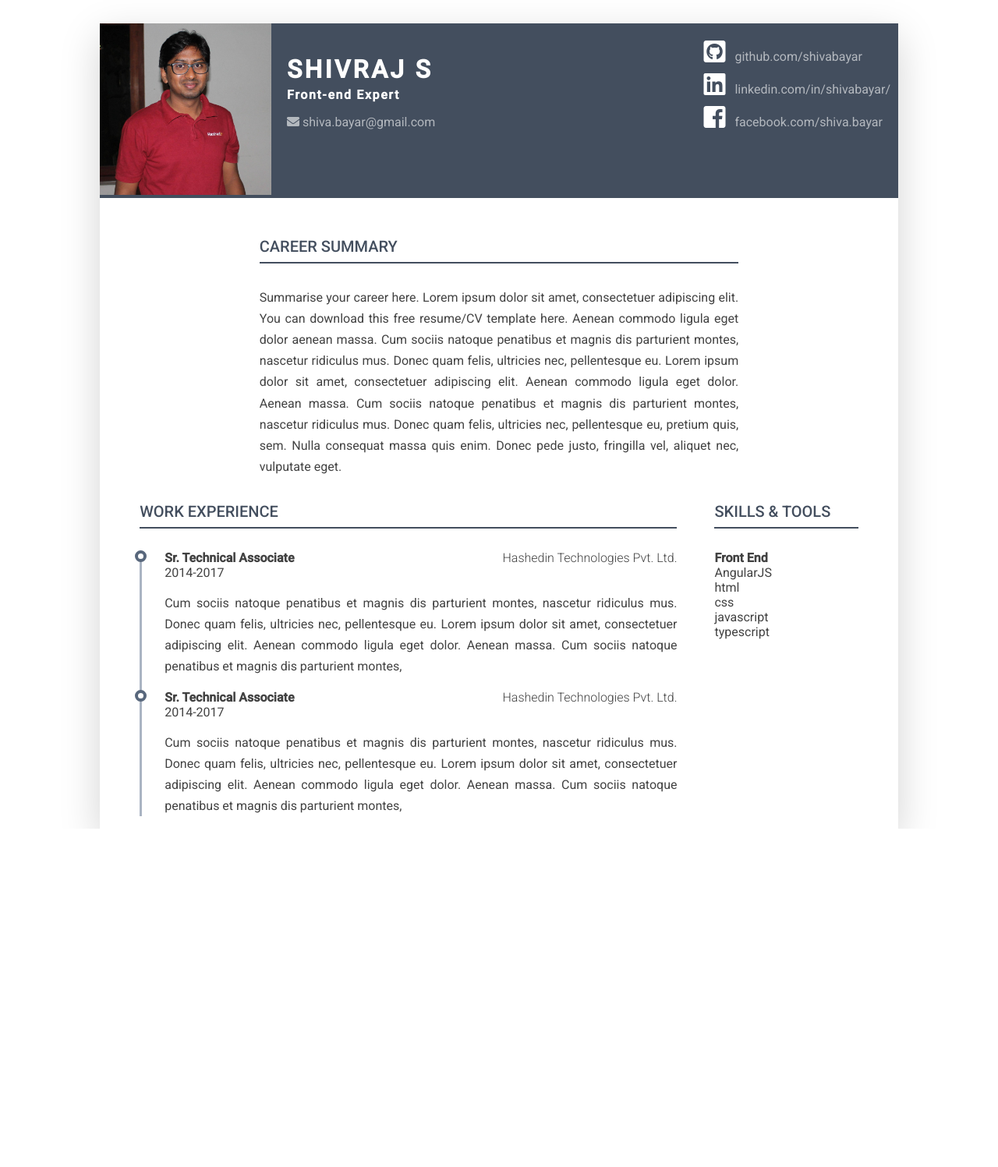
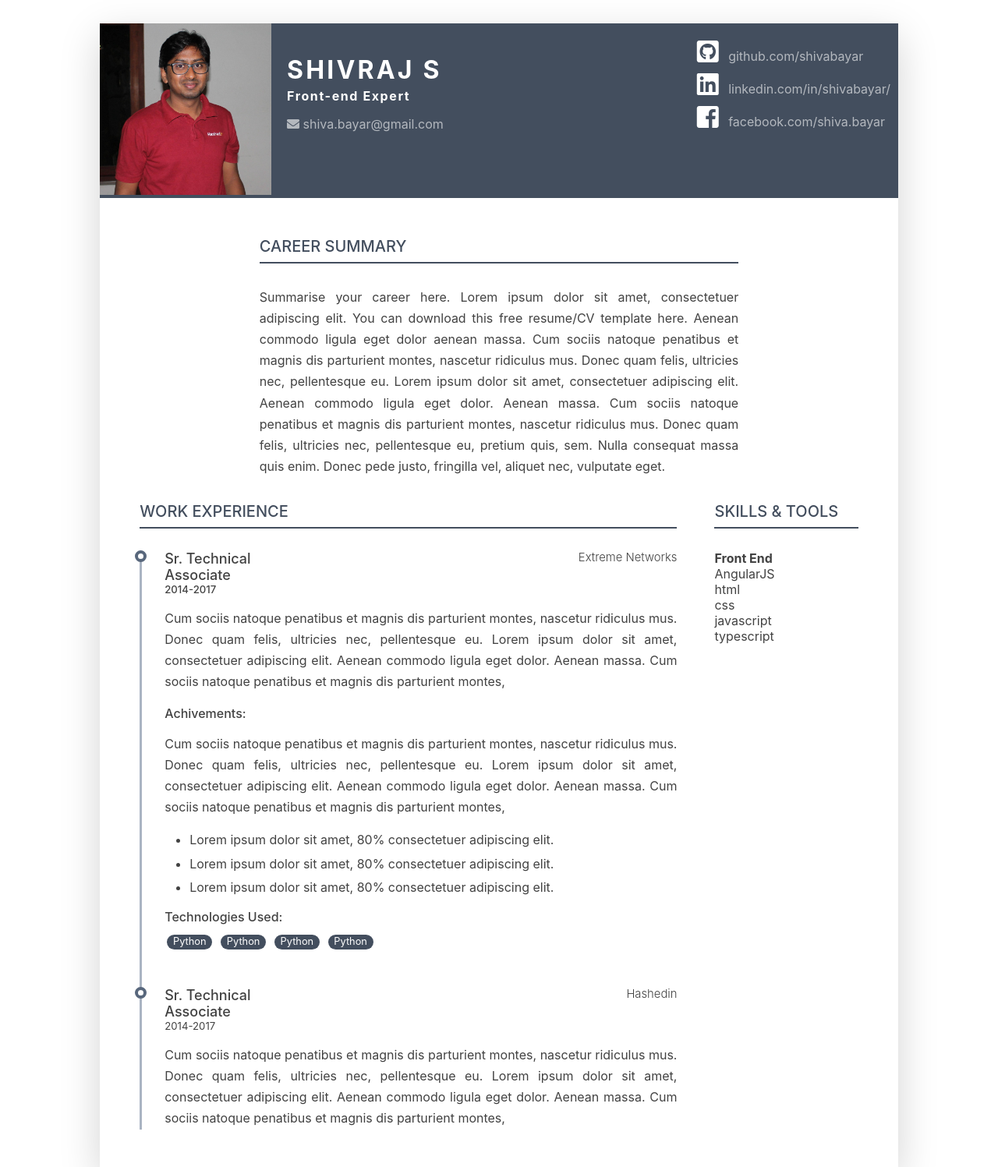
Before and after one commit to shivabayar/portfolio, a PHP site: page / in a window 1280 px wide. Shown: the whole page at 78% size. Before the commit the page ends 1063 px from the top, so only its background shows below. Run offline with PHP 8.4, Linux system fonts and the light colour scheme.

Commit message:
Article styling done

```diff
--- a/css/main.css
+++ b/css/main.css
@@ -6,7 +6,7 @@ body, html {
   }
 
 body {
-    font-family: Roboto;
+    font-family: -apple-system,BlinkMacSystemFont,"Segoe UI",Roboto,Oxygen-Sans,Ubuntu,Cantarell,"Helvetica Neue",sans-serif;
     font-size: 16px;
     color: #424242;
 }
@@ -29,6 +29,7 @@ p {
     text-align: justify;
     font: 1em;
     line-height: 1.7em;
+    font-weight: 400;
 }
 .resume {
     width: 80%;
@@ -160,14 +161,19 @@ h3 {
     display: block;
 }
 
-.resume-position {
-    font-weight: 600;
+.heavy-weight-font {
+    font-weight: 500;
+    font-size: 1.125em;
+}
+
+.medium-weight-font {
+    font-weight: 500;
     font-size: 1em;
 }
 
-.company-name {
+.light-weight-font {
     font-weight: 300;
-    font-size: 1em;
+    font-size: 0.925em;
 }
 
 #resume_timeline {
@@ -185,7 +191,7 @@ h3 {
 }
 
 .job-details {
-    /* padding-left: 2em; */
+    margin-bottom: 3em;
 }
 
 .job-details::before {
@@ -198,3 +204,46 @@ h3 {
     background: white;
     border-radius: 50%;
 }
+
+.badge {
+    display: inline-block;
+    padding: 0.25em 0.4em;
+    font-size: 0.8em;
+    font-weight: 400;
+    line-height: 1;
+    text-align: center;
+    white-space: nowrap;
+    vertical-align: baseline;
+    color: #fff;
+    background-color: #434E5E;
+    padding-right: 0.6em;
+    padding-left: 0.6em;
+    border-radius: 10rem;
+}
+
+.experience-year {
+    font-size: 0.825em !important;
+}
+
+.project-items-list {
+    list-style: disc;
+    margin-left: 2em;
+    margin-bottom: 1em;
+}
+
+.project-items-list > li {
+    margin-top: 0.4em;
+    margin-bottom: 0.4em;
+    line-height: 1.5em;
+}
+
+.badges-list {
+    margin-top: 0.6em;
+    margin-bottom: 1em;
+}
+
+.badges-list > li {
+    display: inline;
+    margin-left: 0.2em;
+    margin-right: 0.2em;
+}
--- a/css/responsive.css
+++ b/css/responsive.css
@@ -21,16 +21,12 @@
     .resume-position {
         order: 0;
         width: 30%;
-        font-weight: 600;
-        font-size: 1em;
     }
 
     .company-name {
         order: 1;
         width: 70%;
         text-align: right;
-        font-weight: 300;
-        font-size: 1em;
     }
 
     .experience-year {
@@ -39,7 +35,6 @@
     }
 
     #work_experience > section {
-        /* padding-left: 1em; */
     }
 }
 
@@ -194,20 +189,20 @@
     .resume-position {
         order: 0;
         width: 100%;
-        font-weight: 600;
-        font-size: 1em;
     }
 
     .company-name {
         order: 1;
         width: 100%;
         text-align: right;
-        font-weight: 300;
-        font-size: 1em;
     }
 
     .experience-year {
         order: 2;
         width: 100%;
     }
+
+    .company-name {
+        padding-top: 1em;
+    }
 }
--- a/index.html
+++ b/index.html
@@ -9,6 +9,7 @@
         <link rel="stylesheet" type="text/css" href="css/fonts/fontawesome/css/all.css">
         <link rel="stylesheet" type="text/css" href="css/main.css">
         <link rel="stylesheet" type="text/css" href="css/responsive.css">
+        <!-- <link rel="stylesheet" href="https://cdnjs.cloudflare.com/ajax/libs/materialize/1.0.0/css/materialize.min.css"> -->
     </head>
 
     <body>
@@ -116,31 +117,49 @@
                             <div id="resume_timeline">
                                 <article class="job-details">
                                     <div class="position-details">
-                                        <h3 class="resume-position">
+                                        <h3 class="heavy-weight-font resume-position">
                                             Sr. Technical Associate
                                         </h3>
-                                        <div class="company-name">
-                                            Hashedin Technologies Pvt. Ltd.
+                                        <div class="light-weight-font company-name">
+                                            Extreme Networks
                                         </div>
-                                        <div class="experience-year">
+                                        <div class="medium-weight-font experience-year">
                                             2014-2017
                                         </div>
                                     </div>
                                     <div class="job-description">
+                                        <p class="project-items-text">
+                                            Cum sociis natoque penatibus et magnis dis parturient montes, nascetur ridiculus mus.
+                                            Donec quam felis, ultricies nec, pellentesque eu. Lorem ipsum dolor sit amet, consectetuer adipiscing elit.
+                                            Aenean commodo ligula eget dolor. Aenean massa. Cum sociis natoque penatibus et magnis dis parturient montes,
+                                        </p>
+                                        <h4 class="medium-weight-font project-items-heading">Achivements:</h4>
                                         <p>
                                             Cum sociis natoque penatibus et magnis dis parturient montes, nascetur ridiculus mus.
                                             Donec quam felis, ultricies nec, pellentesque eu. Lorem ipsum dolor sit amet, consectetuer adipiscing elit.
                                             Aenean commodo ligula eget dolor. Aenean massa. Cum sociis natoque penatibus et magnis dis parturient montes,
                                         </p>
+                                        <ul class="project-items-list">
+                                            <li>Lorem ipsum dolor sit amet, 80% consectetuer adipiscing elit.</li>
+                                            <li>Lorem ipsum dolor sit amet, 80% consectetuer adipiscing elit.</li>
+                                            <li>Lorem ipsum dolor sit amet, 80% consectetuer adipiscing elit.</li>
+                                        </ul>
+                                        <h4 class="medium-weight-font project-items-heading">Technologies Used:</h4>
+                                        <ul class="badges-list">
+                                            <li><span class="badge">Python</span></li>
+                                            <li><span class="badge">Python</span></li>
+                                            <li><span class="badge">Python</span></li>
+                                            <li><span class="badge">Python</span></li>
+                                        </ul>
                                     </div>
                                 </article>
                                 <article class="job-details">
                                     <div class="position-details">
-                                        <h3 class="resume-position">
+                                        <h3 class="heavy-weight-font resume-position">
                                             Sr. Technical Associate
                                         </h3>
-                                        <div class="company-name">
-                                            Hashedin Technologies Pvt. Ltd.
+                                        <div class="light-weight-font company-name">
+                                            Hashedin
                                         </div>
                                         <div class="experience-year">
                                             2014-2017
@@ -201,6 +220,7 @@
         main.addEventListener('click', function() {
             drawer.classList.remove('open');
         });
-
     </script>
+    <!-- Compiled and minified JavaScript -->
+    <!-- <script src="https://cdnjs.cloudflare.com/ajax/libs/materialize/1.0.0/js/materialize.min.js"></script> -->
 </html>
```
